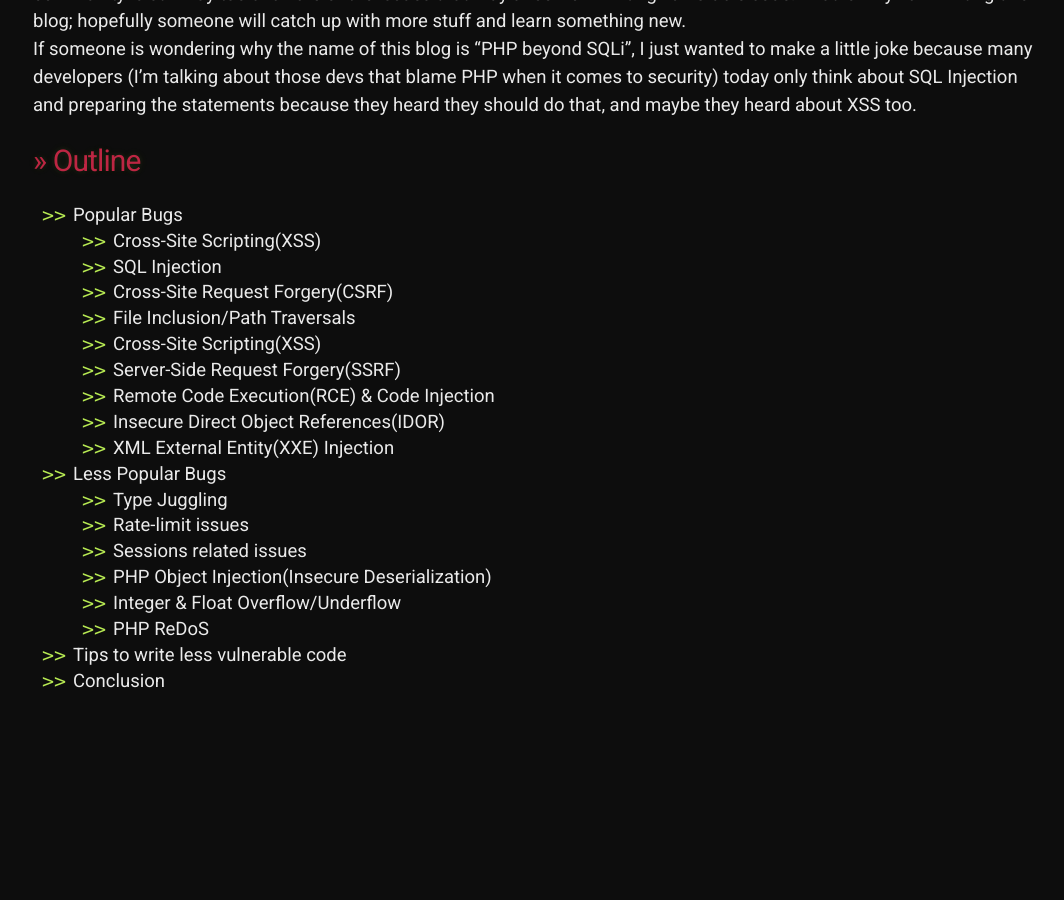
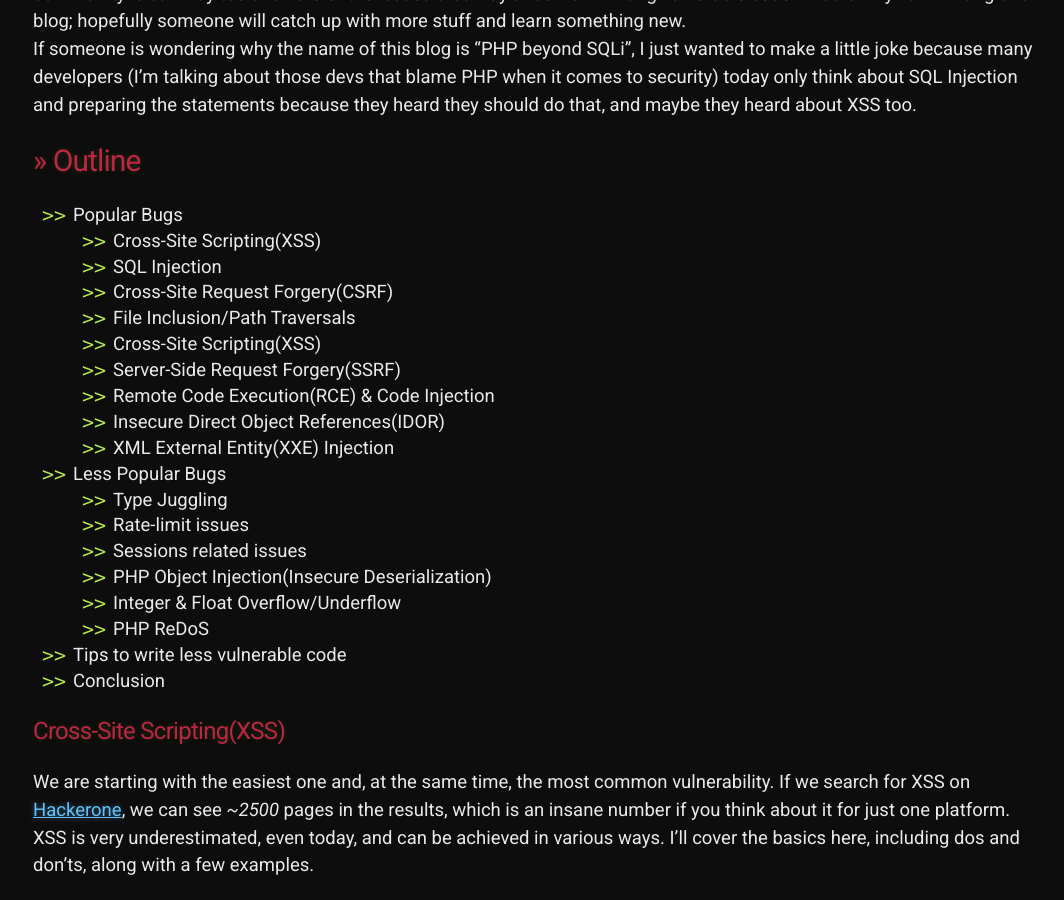
Before and after one commit to 20kilograma/blog, a Jekyll site: the page built from php-sec.md, in a window 1280 px wide and 900 px high, scrolled down 889 px. Shown: the whole window, without its empty margins (107-1171 px from the left). Built offline with Jekyll 4.4.1, drawn with Linux system fonts in a browser that asks for light colours; some web fonts are replaced; our own code applies the rules of GitHub Pages for plain Markdown files; before the commit the page ends 1604 px from its top, so only the background shows below that.

Commit message:
Update php-sec.md

```diff
--- a/php-sec.md
+++ b/php-sec.md
@@ -34,3 +34,7 @@
   <li>Tips to write less vulnerable code</li>
   <li>Conclusion</li>
 </ul>
+
+## Cross-Site Scripting(XSS)
+
+We are starting with the easiest one and, at the same time, the most common vulnerability. If we search for XSS on <a href="www.hackerone.com" target="_blank">Hackerone</a>, we can see <i>~2500</i> pages in the results, which is an insane number if you think about it for just one platform. XSS is very underestimated, even today, and can be achieved in various ways. I'll cover the basics here, including dos and don'ts, along with a few examples.
```
